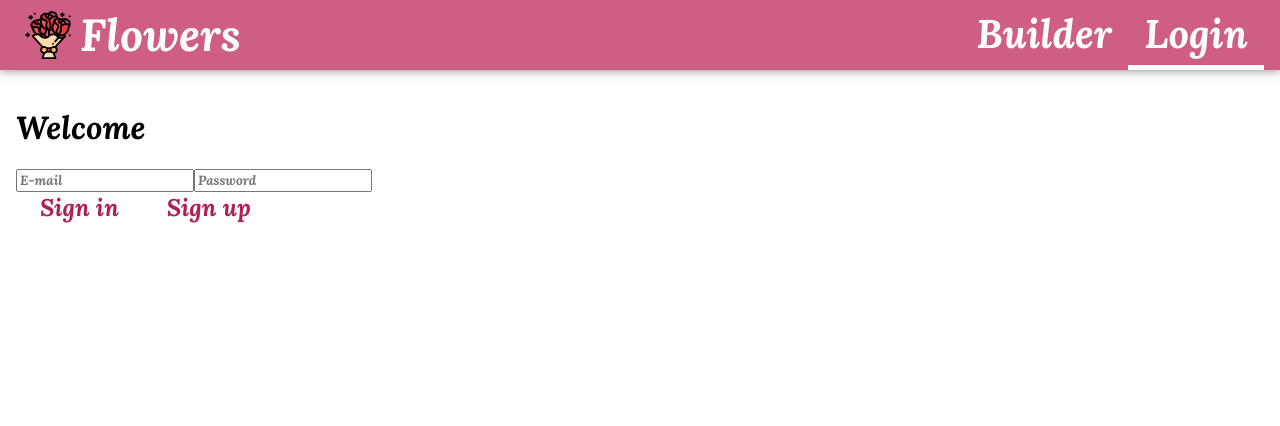
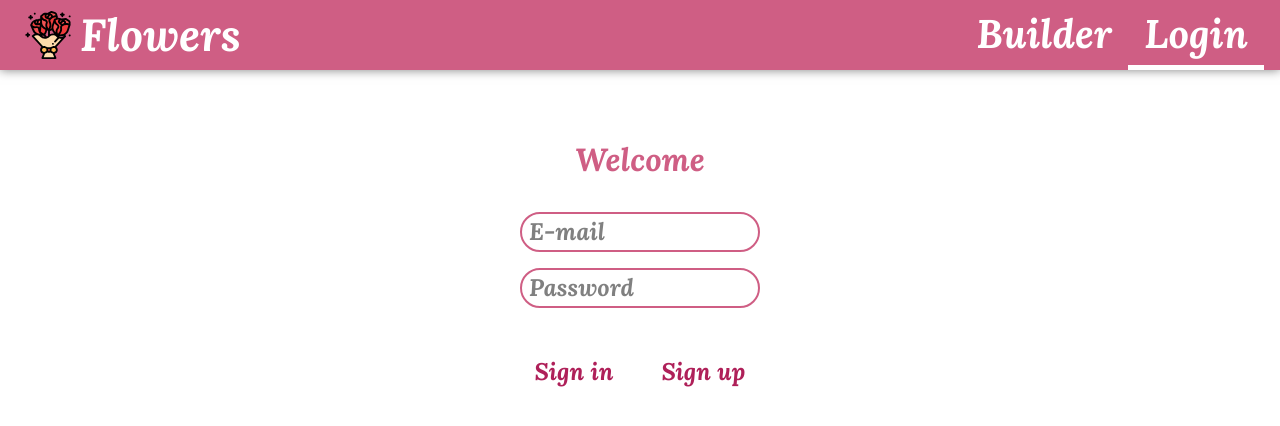
Before and after one commit to Karlygachbakytova/builder, a React (Create React App) app: page /auth in a window 1280 px wide. Shown: the top 426 px of the page. Built offline with nearby package versions, Linux system fonts and the light colour scheme.

Commit message:
Fixed stles

```diff
--- a/src/components/Auth/Auth.module.css
+++ b/src/components/Auth/Auth.module.css
@@ -0,0 +1,23 @@
+.Auth {
+    color: rgb(207, 94, 132);
+    display: flex;
+    text-align: center;
+    align-items: center;
+    margin: 2rem 0;
+    flex-direction: column;
+
+  }
+.Auth input{
+  width: 15rem;
+  height: 2.5rem;
+  margin-bottom: 1rem;
+  border-radius: 3rem;
+  border: 2px solid rgb(207, 94, 132);
+  font-size: 1.3rem;
+  outline: none;
+}
+.Auth input::placeholder{
+  padding: 5px;
+  font-size: 1.5rem;
+  color: grey;
+}
--- a/src/components/Orders/Order/Order.module.css
+++ b/src/components/Orders/Order/Order.module.css
@@ -4,8 +4,8 @@
     padding: 1rem;
     width: 15rem;
     font-size: 20px;
-    border: solid 1px ;
-    border-radius: 10px;
+    border: rgb(207, 94, 132);
+    border-radius: 10px ;
   }
   .strong{
     color: rgb(207, 94, 132);
```
